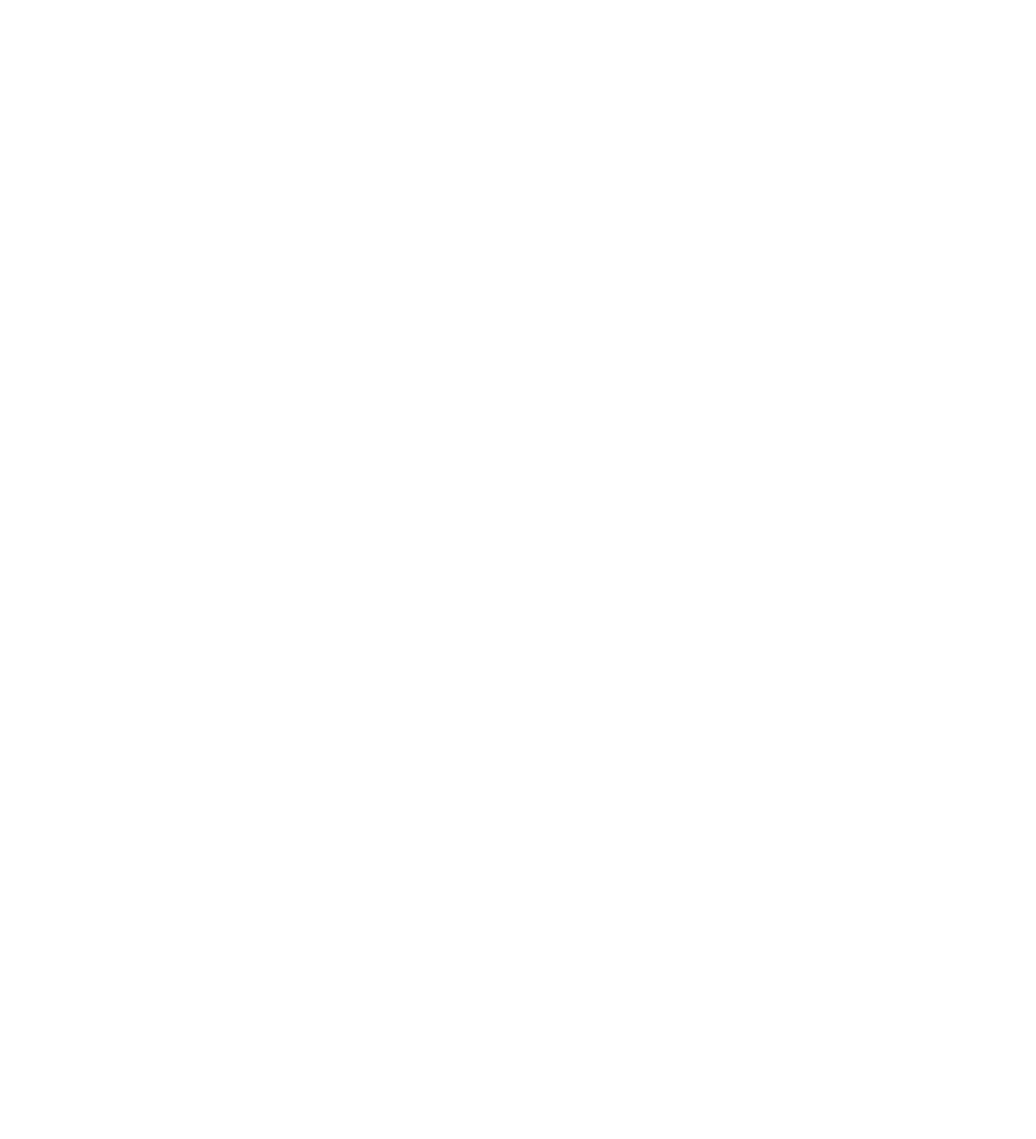
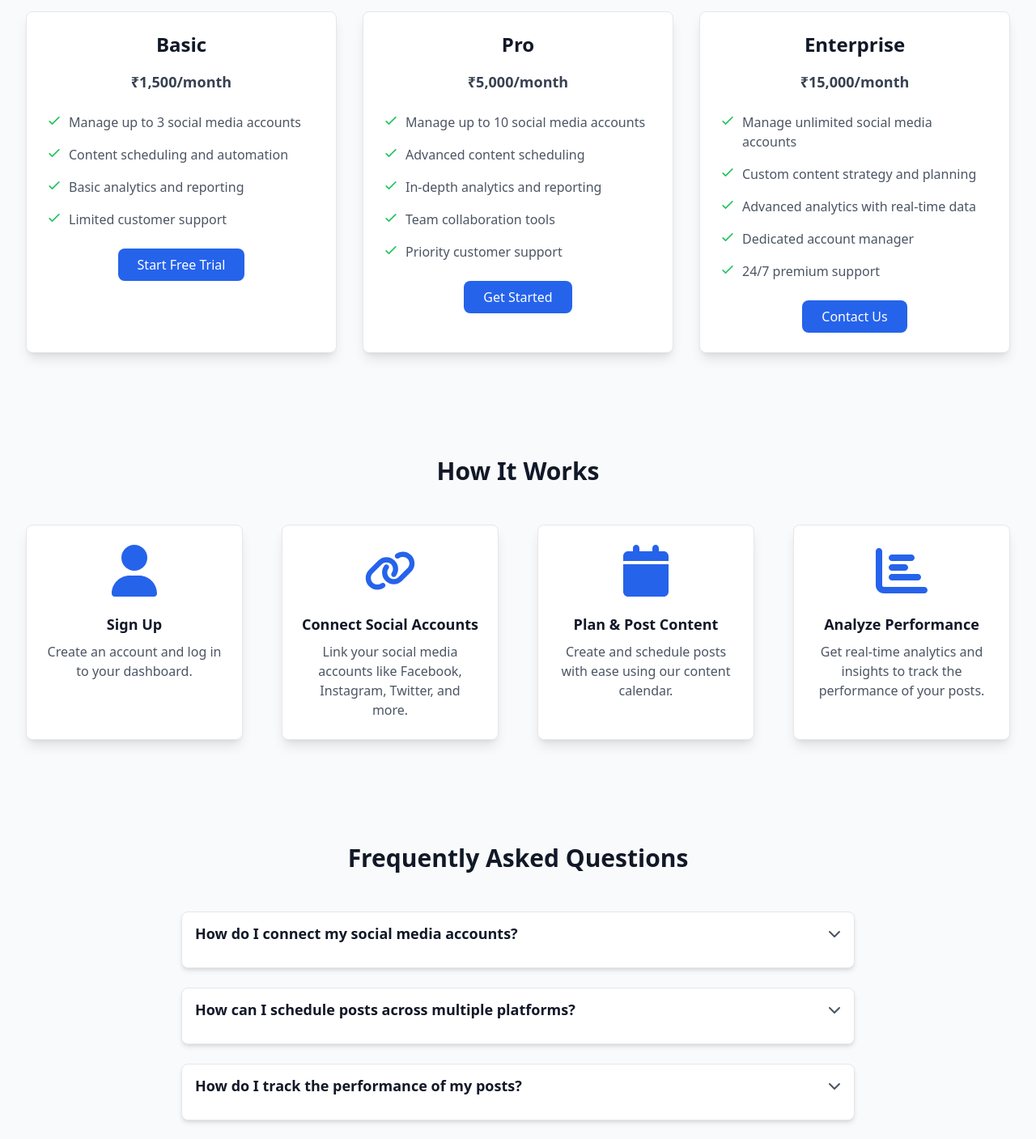
Before and after one commit to Chandan2812/BigwigSMM, a React (Vite) app: page / in a window 1280 px wide. Shown: the part 2460-3867 px from the top of the page at 81% size. Before the commit the page ends 2326 px from the top, so only its background shows below. Built offline with nearby package versions, Linux system fonts and the light colour scheme.

Commit message:
added pricing, howit works, faq

```diff
--- a/package.json
+++ b/package.json
@@ -10,6 +10,9 @@
     "preview": "vite preview"
   },
   "dependencies": {
+    "@fortawesome/free-regular-svg-icons": "^6.7.1",
+    "@fortawesome/free-solid-svg-icons": "^6.7.1",
+    "@fortawesome/react-fontawesome": "^0.2.2",
     "react": "^18.3.1",
     "react-dom": "^18.3.1",
     "react-slick": "^0.30.2",
--- a/src/Pages/Landing.tsx
+++ b/src/Pages/Landing.tsx
@@ -1,8 +1,11 @@
 
 import About from '../components/About';
+import FAQ from '../components/Faq';
 import FeatureSection from '../components/Features';
 import SocialMediaHero from '../components/Hero';
+import HowItWorks from '../components/HowItWorks';
 import Nav from '../components/Nav';
+import PricingPlans from '../components/Pricing';
 import TestimonialSection from '../components/Testimonial';
 
 function Landing() {
@@ -13,6 +16,9 @@ function Landing() {
             <About/>
             <FeatureSection/>
             <TestimonialSection/>
+            <PricingPlans/>
+            <HowItWorks/>
+            <FAQ/>
         </div>
     );
 }
--- /dev/null
+++ b/src/components/Faq.tsx
@@ -0,0 +1,72 @@
+import { useState } from 'react';
+import { FontAwesomeIcon } from '@fortawesome/react-fontawesome';
+import { faChevronDown, faChevronUp } from '@fortawesome/free-solid-svg-icons'; // Import arrow icons
+
+function FAQ() {
+  const [openIndex, setOpenIndex] = useState<number | null>(null);
+
+  const faqs = [
+    {
+      question: "How do I connect my social media accounts?",
+      answer: "To connect your social media accounts, head to your dashboard, click 'Accounts' in the sidebar, and select the platforms you'd like to link. Follow the on-screen instructions.",
+    },
+    {
+      question: "How can I schedule posts across multiple platforms?",
+      answer: "You can schedule posts from the 'Content Calendar' on your dashboard. Simply choose the platform, create your post, and set the date and time for publishing.",
+    },
+    {
+      question: "How do I track the performance of my posts?",
+      answer: "You can track your post performance by navigating to the 'Analytics' section. Here, you'll find detailed reports on engagement, reach, and more.",
+    },
+    {
+      question: "How can I manage my account settings?",
+      answer: "Your account settings can be managed under the 'Settings' section in the dashboard. Here, you can update your profile, manage notifications, and adjust privacy settings.",
+    },
+    {
+      question: "What types of content can I post?",
+      answer: "You can post a variety of content including images, videos, and text-based posts. Each platform may have specific guidelines, which can be found in the platform's settings.",
+    },
+  ];
+
+  const toggleAnswer = (index: number) => {
+    setOpenIndex(openIndex === index ? null : index);
+  };
+
+  return (
+    <div className="py-16 bg-gray-50">
+      <div className="max-w-4xl mx-auto px-4 sm:px-6 lg:px-8">
+        <h2 className="text-3xl font-extrabold text-center text-gray-900 mb-12">
+          Frequently Asked Questions
+        </h2>
+        <div className="space-y-6">
+          {faqs.map((faq, index) => (
+            <div
+              key={index}
+              className="bg-white border border-gray-200 rounded-lg shadow-md hover:shadow-lg transition-all duration-300 ease-in-out"
+            >
+              <div
+                className="flex justify-between items-center cursor-pointer px-4 py-3"
+                onClick={() => toggleAnswer(index)}
+              >
+                <h3 className="text-lg font-semibold text-gray-900">{faq.question}</h3>
+                <FontAwesomeIcon
+                  icon={openIndex === index ? faChevronUp : faChevronDown}
+                  className="text-gray-600"
+                />
+              </div>
+              <div
+                className={`px-4 pb-4 text-gray-600 transition-all duration-500 ease-in-out ${
+                  openIndex === index ? 'max-h-64 opacity-100' : 'max-h-0 opacity-0'
+                } overflow-hidden`}
+              >
+                {faq.answer}
+              </div>
+            </div>
+          ))}
+        </div>
+      </div>
+    </div>
+  );
+}
+
+export default FAQ;
--- /dev/null
+++ b/src/components/HowItWorks.tsx
@@ -0,0 +1,51 @@
+import { FontAwesomeIcon } from '@fortawesome/react-fontawesome';
+import { faUser, faLink, faCalendar, faChartBar } from '@fortawesome/free-solid-svg-icons';  // Import light icons
+
+function HowItWorks() {
+  const steps = [
+    {
+      title: "Sign Up",
+      description: "Create an account and log in to your dashboard.",
+      icon: <FontAwesomeIcon icon={faUser} className="mx-auto mb-4 h-16 w-16 text-blue-600" />,
+    },
+    {
+      title: "Connect Social Accounts",
+      description: "Link your social media accounts like Facebook, Instagram, Twitter, and more.",
+      icon: <FontAwesomeIcon icon={faLink} className="mx-auto mb-4 h-16 w-16 text-blue-600" />,
+    },
+    {
+      title: "Plan & Post Content",
+      description: "Create and schedule posts with ease using our content calendar.",
+      icon: <FontAwesomeIcon icon={faCalendar} className="mx-auto mb-4 h-16 w-16 text-blue-600" />,
+    },
+    {
+      title: "Analyze Performance",
+      description: "Get real-time analytics and insights to track the performance of your posts.",
+      icon: <FontAwesomeIcon icon={faChartBar} className="mx-auto mb-4 h-16 w-16 text-blue-600" />,
+    },
+  ];
+
+  return (
+    <div className="py-16 bg-gray-50">
+      <div className="max-w-7xl mx-auto px-4 sm:px-6 lg:px-8">
+        <h2 className="text-3xl font-extrabold text-center text-gray-900 mb-12">
+          How It Works
+        </h2>
+        <div className="grid grid-cols-1 md:grid-cols-2 lg:grid-cols-4 gap-12">
+          {steps.map((step, index) => (
+            <div
+              key={index}
+              className="bg-white border border-gray-200 rounded-lg shadow-lg p-6 text-center"
+            >
+              {step.icon}
+              <h3 className="text-lg font-semibold text-gray-900">{step.title}</h3>
+              <p className="mt-2 text-gray-600">{step.description}</p>
+            </div>
+          ))}
+        </div>
+      </div>
+    </div>
+  );
+}
+
+export default HowItWorks;
--- /dev/null
+++ b/src/components/Pricing.tsx
@@ -0,0 +1,98 @@
+const pricingPlans = [
+    {
+      name: "Basic",
+      price: "₹1,500/month",
+      features: [
+        "Manage up to 3 social media accounts",
+        "Content scheduling and automation",
+        "Basic analytics and reporting",
+        "Limited customer support",
+      ],
+      buttonText: "Start Free Trial",
+      buttonLink: "#",
+    },
+    {
+      name: "Pro",
+      price: "₹5,000/month",
+      features: [
+        "Manage up to 10 social media accounts",
+        "Advanced content scheduling",
+        "In-depth analytics and reporting",
+        "Team collaboration tools",
+        "Priority customer support",
+      ],
+      buttonText: "Get Started",
+      buttonLink: "#",
+    },
+    {
+      name: "Enterprise",
+      price: "₹15,000/month",
+      features: [
+        "Manage unlimited social media accounts",
+        "Custom content strategy and planning",
+        "Advanced analytics with real-time data",
+        "Dedicated account manager",
+        "24/7 premium support",
+      ],
+      buttonText: "Contact Us",
+      buttonLink: "#",
+    },
+  ];
+
+  function PricingPlans() {
+    return (
+      <div className="py-16 bg-gray-50">
+        <div className="max-w-7xl mx-auto px-4 sm:px-6 lg:px-8">
+          <h2 className="text-3xl font-extrabold text-center text-gray-900 mb-12">
+            Choose the Plan That Fits Your Needs
+          </h2>
+          <div className="grid grid-cols-1 md:grid-cols-3 gap-8">
+            {pricingPlans.map((plan) => (
+              <div
+                key={plan.name}
+                className="bg-white border border-gray-200 rounded-lg shadow-lg p-6"
+              >
+                <h3 className="text-2xl font-semibold text-center text-gray-900 mb-4">
+                  {plan.name}
+                </h3>
+                <p className="text-center text-lg font-bold text-gray-700 mb-6">
+                  {plan.price}
+                </p>
+                <ul className="space-y-4">
+                  {plan.features.map((feature, index) => (
+                    <li key={index} className="flex items-start">
+                      <svg
+                        xmlns="http://www.w3.org/2000/svg"
+                        className="h-5 w-5 text-green-500 mr-2"
+                        fill="none"
+                        viewBox="0 0 24 24"
+                        stroke="currentColor"
+                      >
+                        <path
+                          stroke-linecap="round"
+                          stroke-linejoin="round"
+                          stroke-width="2"
+                          d="M5 13l4 4L19 7"
+                        />
+                      </svg>
+                      <span className="text-gray-600">{feature}</span>
+                    </li>
+                  ))}
+                </ul>
+                <div className="mt-6 text-center">
+                  <a
+                    href={plan.buttonLink}
+                    className="inline-block py-2 px-6 text-white bg-blue-600 rounded-lg hover:bg-blue-700"
+                  >
+                    {plan.buttonText}
+                  </a>
+                </div>
+              </div>
+            ))}
+          </div>
+        </div>
+      </div>
+    );
+  }
+
+  export default PricingPlans;
```
Also changed, not shown: 1 other file (tests, documents, lock files or other folders).
